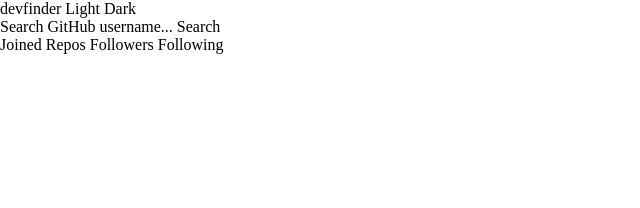
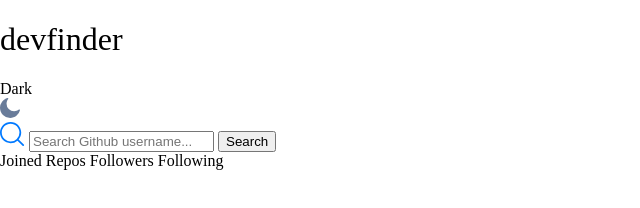
Before and after one commit to JordanPhillips-hub/github-user-search-app, a plain HTML site: page index.html in a window 1280 px wide. Shown: the whole page, without its empty margins (0-640 px from the left). Drawn offline with Linux system fonts and the light colour scheme.

Commit message:
added some html

```diff
--- a/index.html
+++ b/index.html
@@ -3,22 +3,33 @@
 <head>
   <meta charset="UTF-8">
   <meta name="viewport" content="width=device-width, initial-scale=1.0">
+  <meta name="description" content="description">
   <link rel="icon" type="image/png" sizes="32x32" href="./assets/favicon-32x32.png">
   <title>GitHub user search app</title>
   <link rel="stylesheet" href="dist/styles.css">
 </head>
+
 <body>
-  <main>
-    <section>
-      devfinder
+  <main class="grid">
+    <header class="theme">
+      <h1 class="theame__header">devfinder</h1>
+      <div class="theme__toggle">
+        <div>Dark</div>
+        <div><img src="./assets/images/icon-moon.svg" alt="Moon"></div>
+      </div>
 
-      Light
-      Dark
-    </section>
+      <!-- <div>
+        Light
+        <div>
+          <img src="./assets/images/icon-sun.svg" alt="Sun">
+        </div>
+      </div> -->
+    </header>
 
-    <section>
-      Search GitHub username...
-      Search
+    <section class="search-bar">
+      <img src="./assets/images/icon-search.svg" alt="search">
+      <input type="search" name="search" id="search" placeholder="Search Github username...">
+      <button type="submit">Search</button>
     </section>
 
     <section>
```
